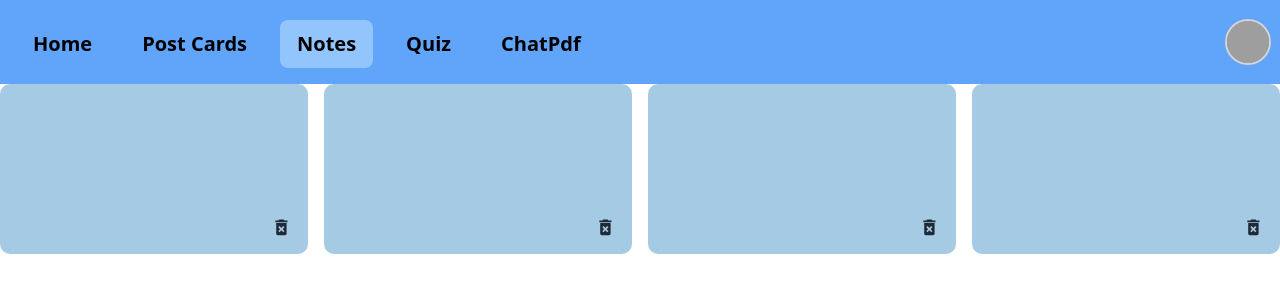
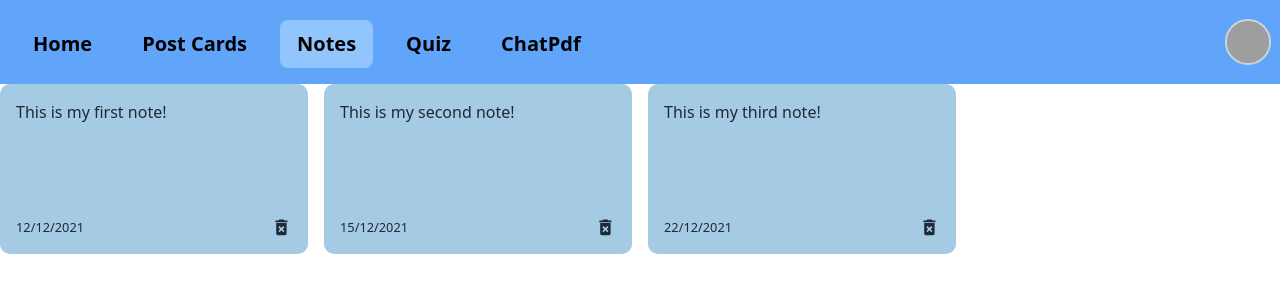
Before and after one commit to jeslinpjames/StudySphere, a React (Vite) app in the folder frontend/: page /noteslist in a window 1280 px wide. Shown: the top 300 px of the page. Built offline with nearby package versions, Linux system fonts and the light colour scheme; grey boxes are pictures that could not be loaded.

Commit message:
updated notes to make it dynamic

```diff
--- a/frontend/src/App.jsx
+++ b/frontend/src/App.jsx
@@ -1,5 +1,6 @@
 import { useState } from "react";
 import { Route, Routes, useLocation } from "react-router-dom";
+import { nanoid } from "nanoid"; // Import nanoid for generating unique IDs
 
 import "./App.css";
 import DashBoard from "./components/DashBoard";
@@ -15,20 +16,43 @@ import Questions from "./components/Quiz/Questions";
 
 function App() {
   const location = useLocation();
+
+  // Initialize notes state with example notes
+  const [notes, setNotes] = useState([
+    {
+      id: nanoid(),
+      text: "This is my first note!",
+      date: "12/12/2021",
+    },
+    {
+      id: nanoid(),
+      text: "This is my second note!",
+      date: "15/12/2021",
+    },
+    {
+      id: nanoid(),
+      text: "This is my third note!",
+      date: "22/12/2021",
+    },
+  ]);
+
   return (
     <>
-      {/* <Login/> */}
-      {/* making dashboard visibile only in signed in pages */}
-      {!(
-        location.pathname === "/login" || location.pathname === "/register"
-      ) && <DashBoard />}
+      {/* Dashboard visibility */}
+      {!(location.pathname === "/login" || location.pathname === "/register") && (
+        <DashBoard />
+      )}
+
       <Routes>
-        {/* routes according to clicked link */}
-        {/* <Route path='/' element={<DashBoard/>}/> */}
+        {/* Routes */}
         <Route path="/flashcards" element={<FlashCard />} />
         <Route path="/quiz" element={<Quiz />} />
         <Route path="/notes" element={<Notes />} />
-        <Route path="/noteslist" element={<NotesList />} />
+        {/* Pass notes state to NotesList component */}
+        <Route
+          path="/noteslist"
+          element={<NotesList notes={notes} />} // Pass notes state as props
+        />
         <Route path="/chatpdf" element={<ChatPdf />} />
         <Route path="/login" element={<Login />} />
         <Route path="/register" element={<Register />} />
--- a/frontend/src/components/Notes/NotesList.jsx
+++ b/frontend/src/components/Notes/NotesList.jsx
@@ -1,12 +1,11 @@
 import Note from './Note';
 
-const NotesList = () => {
+const NotesList = ({notes}) => {
     return (
         <div className="notes-list">
-            <Note/>
-            <Note/>
-            <Note/>
-            <Note/>
+            {notes.map((note) => (
+                <Note id={note.id} text={note.text} date={note.date} />
+            ))}
         </div>
     );
 };
```
